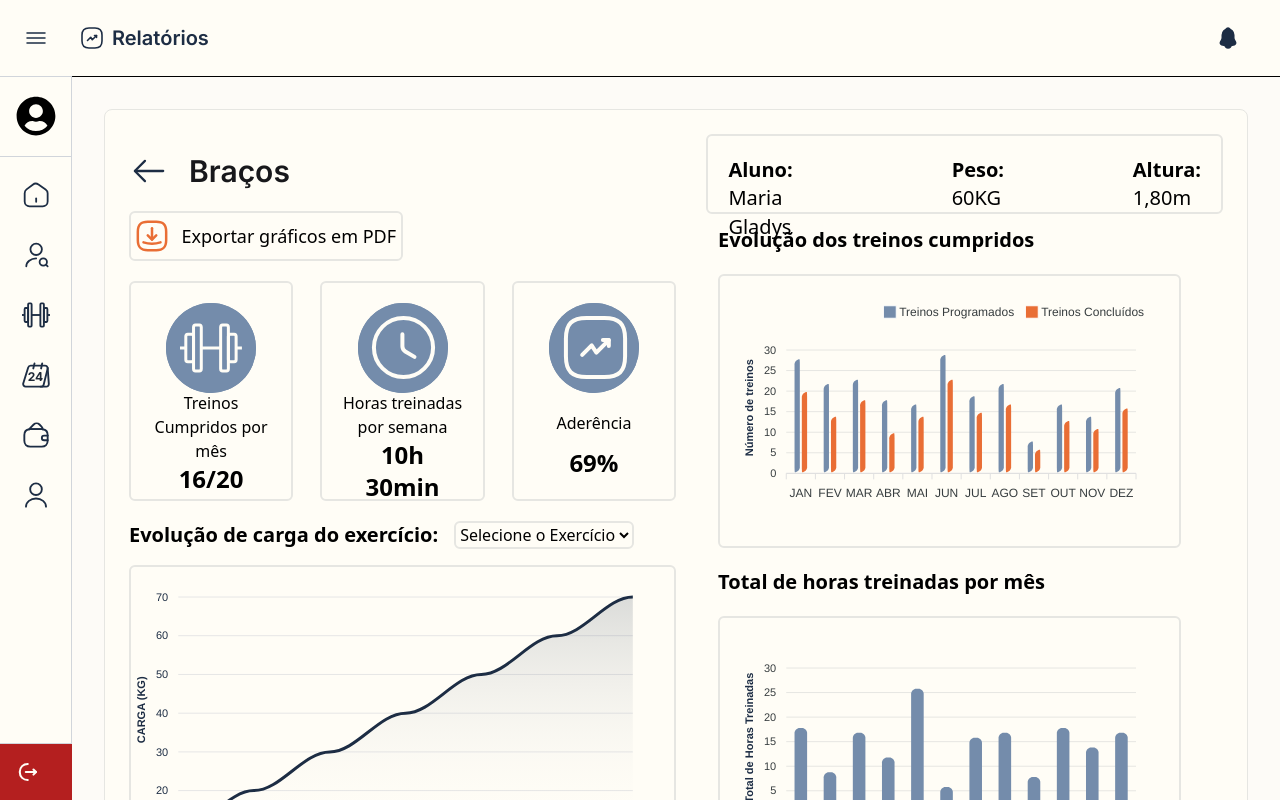
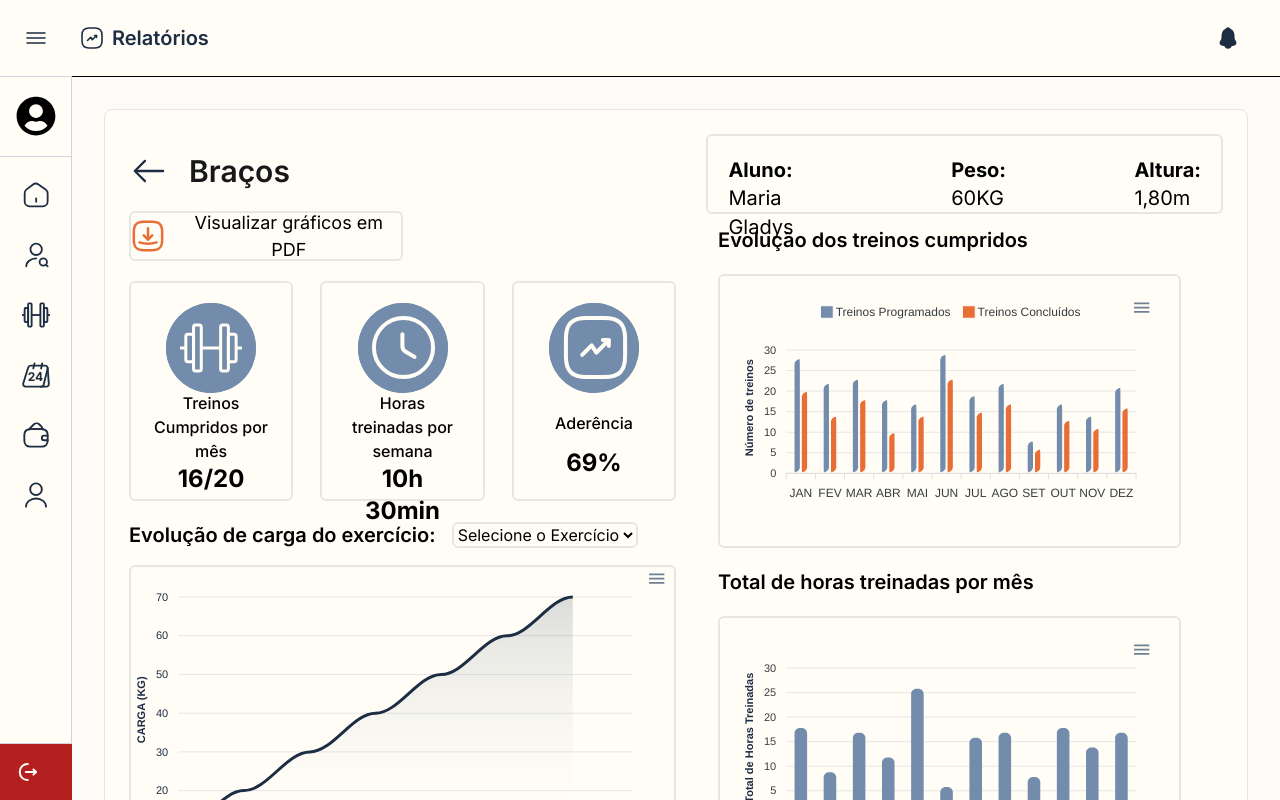
Before and after one commit to VitalisTech-Brasil/caringu-frontend, a React (Vite) app: page /dashboard/1/1 in a window 1280 px wide. Shown: the top 800 px of the page. Built offline with nearby package versions, Linux system fonts and the light colour scheme.

Commit message:
fix:Arrumando de visualizar PFD

```diff
--- a/src/pages/Relatorios/Dashboard.jsx
+++ b/src/pages/Relatorios/Dashboard.jsx
@@ -2,7 +2,7 @@ import React, { use } from 'react'
 import MenuLateral from '../../components/Personal/MenuLateral/MenuLateral'
 import Header from '../../components/Personal/Header/Header'
 import { useState, useEffect } from 'react'
-import { useParams } from 'react-router-dom'
+import { useParams,useNavigate } from 'react-router-dom'
 import { Link } from 'react-router-dom';
 import Button from '../../components/Utils/Button';
 import exportarPDF from '../../assets/images/exportar-PDF.svg';
@@ -10,8 +10,10 @@ import ReactApexChart from 'react-apexcharts';
 
 const Dashboard = () => {
     const [isSidebarOpen, setIsSidebarOpen] = useState(true);
-    const {idAluno , idTreino} = useParams();
+    const { idAluno, idTreino } = useParams();
     const [fontSize, setFontSize] = useState("16px");
+
+    const navigate = useNavigate();
 
     const toggleSidebar = () => {
         setIsSidebarOpen(!isSidebarOpen);
@@ -43,7 +45,7 @@ const Dashboard = () => {
             <MenuLateral />
             <div className="flex-1 flex flex-col">
                 <Header toggleSidebar={toggleSidebar} />
-                <main className="p-10 md:p-8 font-sans space-y-8">
+                <main className="p-10 md:p-8 space-y-8">
                     <div className="bg-[var(--cor-secundaria)] rounded-lg p-4 md:p-6 border border-[#E6E6E2] flex md:flex-row flex-col w-full">
                         <div className="flex flex-col justify-center w-full md:w-1/2">
                             <div className="justify-start text-zinc-900 text-xl md:text-3xl font-semibold font-['Inter'] flex flex-wrap items-center gap-5 max-h-7">
@@ -65,7 +67,7 @@ const Dashboard = () => {
                             <div className="flex flex-col justify-center items-center gap-5 mt-8">
                                 <div className='flex justify-between items-center w-full gap-4'>
                                     <Button
-                                        texto={"Exportar gráficos em PDF"}
+                                        texto={"Visualizar gráficos em PDF"}
                                         logo={exportarPDF}
                                         borderColor={"#E6E6E2"}
                                         borderWidth={"2px"}
@@ -75,6 +77,7 @@ const Dashboard = () => {
                                         fontSize={fontSize}
                                         corHover={"#E6E6E2"}
                                         cor={"#FFFDF6"}
+                                        onClick={() =>  navigate(`/visualizar-pdf/${idAluno}/${idTreino}`)}
                                     />
 
 
@@ -144,20 +147,31 @@ const Dashboard = () => {
                                                     type: 'area',
                                                     height: 350,
                                                     zoom: { enabled: false },
-                                                    toolbar: { show: false },
+                                                    toolbar: {
+                                                        show: true,
+                                                        tools: {
+                                                            download: true,
+                                                            selection: false,
+                                                            zoom: false,
+                                                            zoomin: false,
+                                                            zoomout: false,
+                                                            pan: false,
+                                                            reset: false,
+                                                        }
+                                                    },
                                                 },
                                                 dataLabels: { enabled: false },
                                                 stroke: {
                                                     curve: 'smooth',
                                                     width: 3,
-                                                    colors: ['#1D2D44'], // Cor da linha
+                                                    colors: ['#1D2D44'],
                                                 },
                                                 fill: {
                                                     type: 'gradient',
                                                     gradient: {
                                                         shade: 'light',
                                                         type: 'vertical',
-                                                        gradientToColors: ['#fdfbf7'], // cor inferior
+                                                        gradientToColors: ['#fdfbf7'],
                                                         shadeIntensity: 1,
                                                         inverseColors: false,
                                                         opacityFrom: 0.4,
@@ -165,7 +179,7 @@ const Dashboard = () => {
                                                         stops: [0, 100]
                                                     }
                                                 },
-                                                colors: ['#1D2D44'], // cor da linha
+                                                colors: ['#1D2D44'],
                                                 xaxis: {
                                                     categories: [
                                                         '01/03/2023', '03/03/2023', '05/03/2023', '07/03/2023',
@@ -202,6 +216,7 @@ const Dashboard = () => {
                                             type="area"
                                             height={300}
                                         />
+
                                     </div>
                                 </div>
                             </div>
@@ -222,7 +237,18 @@ const Dashboard = () => {
                                         options={{
                                             chart: {
                                                 type: 'bar',
-                                                toolbar: { show: false },
+                                                toolbar: {
+                                                    show: true,
+                                                    tools: {
+                                                        download: true,
+                                                        selection: false,
+                                                        zoom: false,
+                                                        zoomin: false,
+                                                        zoomout: false,
+                                                        pan: false,
+                                                        reset: false,
+                                                    }
+                                                },
                                             },
                                             plotOptions: {
                                                 bar: {
@@ -237,7 +263,7 @@ const Dashboard = () => {
                                                 width: 2,
                                                 colors: ['transparent'],
                                             },
-                                            colors: ['#748CAB', '#E96E35'], // Azul e Laranja
+                                            colors: ['#748CAB', '#E96E35'],
                                             xaxis: {
                                                 categories: ['JAN', 'FEV', 'MAR', 'ABR', 'MAI', 'JUN', 'JUL', 'AGO', 'SET', 'OUT', 'NOV', 'DEZ'],
                                             },
@@ -252,7 +278,7 @@ const Dashboard = () => {
                                             },
                                             legend: {
                                                 position: 'top',
-                                                horizontalAlign: 'right',
+                                                horizontalAlign: 'center',
                                                 markers: {
                                                     radius: 5,
                                                 },
@@ -287,7 +313,18 @@ const Dashboard = () => {
                                         options={{
                                             chart: {
                                                 type: 'bar',
-                                                toolbar: { show: false },
+                                                toolbar: {
+                                                    show: true,
+                                                    tools: {
+                                                        download: true,
+                                                        selection: false,
+                                                        zoom: false,
+                                                        zoomin: false,
+                                                        zoomout: false,
+                                                        pan: false,
+                                                        reset: false,
+                                                    }
+                                                },
                                             },
                                             plotOptions: {
                                                 bar: {
@@ -333,6 +370,7 @@ const Dashboard = () => {
                                         type="bar"
                                         height={215}
                                     />
+
                                 </div>
                             </div>
                         </div>
--- a/src/pages/Relatorios/VisualizarPdf.jsx
+++ b/src/pages/Relatorios/VisualizarPdf.jsx
@@ -75,7 +75,7 @@ const VisualizarPdf = () => {
                     >
                         <div className="flex flex-col justify-center w-full">
                             <div className="h-15 justify-start text-zinc-900 text-xl md:text-3xl flex flex-wrap items-center gap-5">
-                                <Link to={`/relatorio-treino/${idAluno}`}>
+                                <Link to={`/dashboard/${idAluno}/${idTreino}`}>
                                     <svg xmlns="http://www.w3.org/2000/svg" className="h-8 w-8 md:h-10 md:w-10 cursor-pointer" viewBox="0 0 53 53" fill="none">
                                         <path d="M21.1336 13.0957L7.729 26.5003L21.1336 39.9049" stroke="#1D2D44" strokeWidth="3" strokeMiterlimit="10" strokeLinecap="round" strokeLinejoin="round" />
                                         <path d="M45.2707 26.5H8.10449" stroke="#1D2D44" strokeWidth="3" strokeMiterlimit="10" strokeLinecap="round" strokeLinejoin="round" />
```
Also changed, not shown: src/pages/Relatorios/RelatorioTreinos.jsx (+9 -5 lines).
